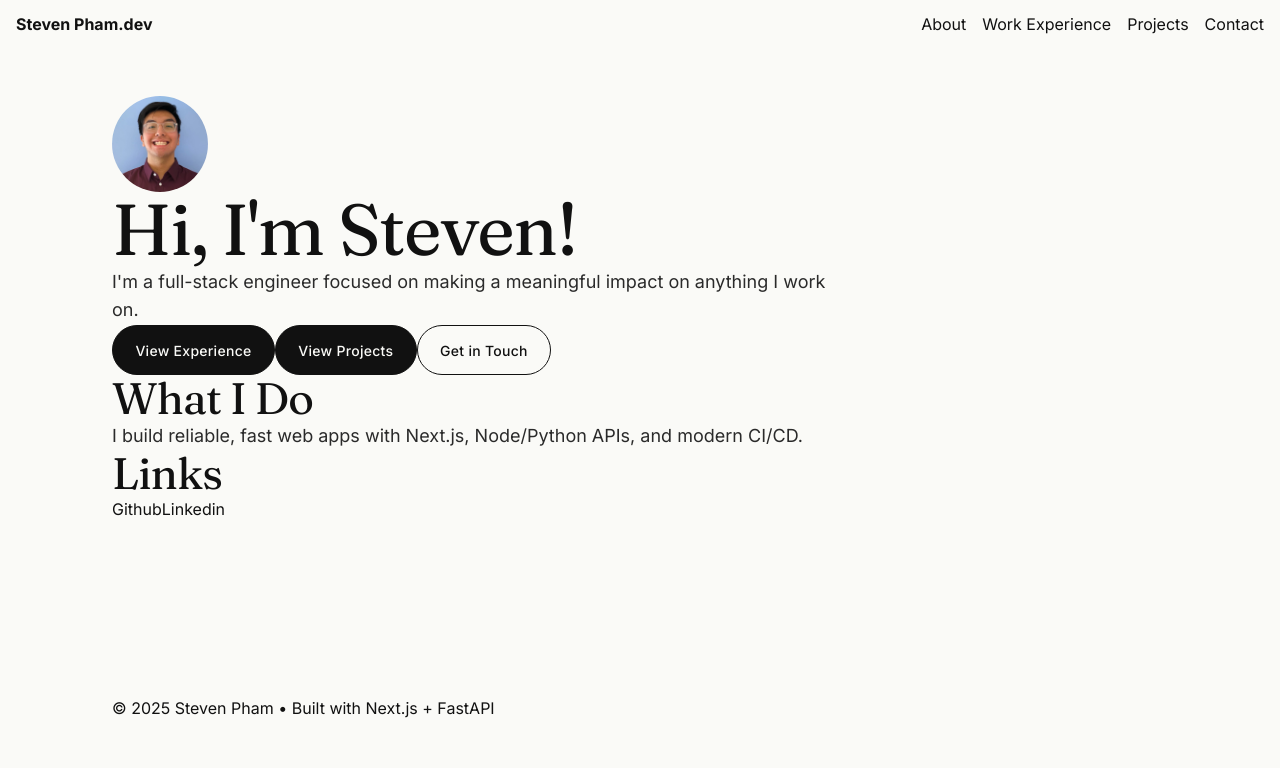
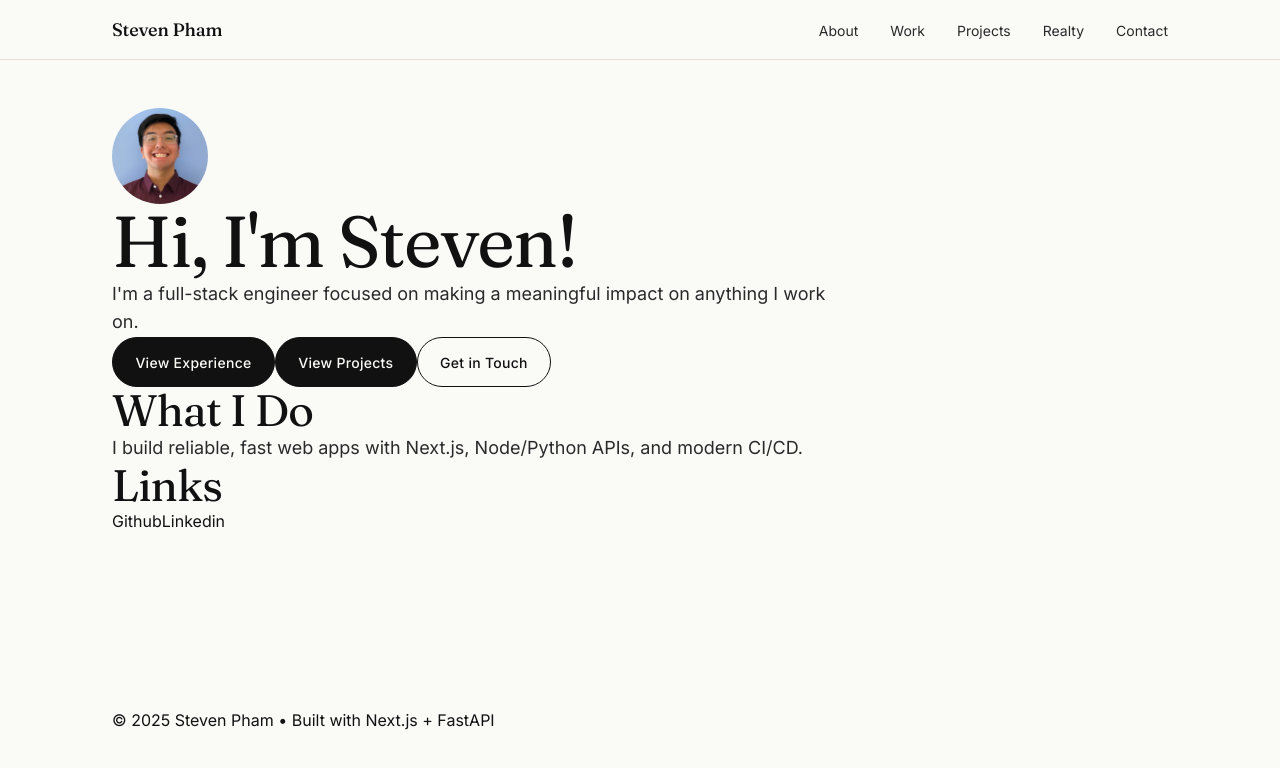
Before and after one commit to xStevenTP/personal-website, a Next.js app in the folder src/frontend/: page / in a window 1280 px wide. Shown: the top 768 px of the page. Built offline with nearby package versions, Linux system fonts and the light colour scheme.

Commit message:
feat(navbar): editorial sticky nav with mobile menu and Realty link

```diff
--- a/src/frontend/components/Navbar.tsx
+++ b/src/frontend/components/Navbar.tsx
@@ -1,18 +1,48 @@
 'use client';
 import Link from 'next/link';
+import { usePathname } from 'next/navigation';
+import { useState } from 'react';
 import styles from '../styles/navbar.module.scss';
 
+const links = [
+  { href: '/about', label: 'About' },
+  { href: '/experience', label: 'Work' },
+  { href: '/projects', label: 'Projects' },
+  { href: '/realty', label: 'Realty' },
+  { href: '/contact', label: 'Contact' },
+];
+
 export default function Navbar() {
+  const pathname = usePathname();
+  const [open, setOpen] = useState(false);
+
   return (
-    <nav className={styles.nav}>
+    <nav className={styles.nav} aria-label="Primary">
       <div className={styles.inner}>
-        <Link href="/" className={styles.logo}>Steven Pham.dev</Link>
-        <div className={styles.links}>
-          <Link href="/about">About</Link>
-          <Link href="/experience">Work Experience</Link>
-          <Link href="/projects">Projects</Link>
-          <Link href="/contact">Contact</Link>
-        </div>
+        <Link href="/" className={styles.logo} onClick={() => setOpen(false)}>
+          Steven&nbsp;Pham
+        </Link>
+        <button
+          className={styles.menuBtn}
+          aria-expanded={open}
+          aria-label="Toggle menu"
+          onClick={() => setOpen(o => !o)}
+        >
+          <span /><span /><span />
+        </button>
+        <ul className={`${styles.links} ${open ? styles.open : ''}`}>
+          {links.map(l => (
+            <li key={l.href}>
+              <Link
+                href={l.href}
+                onClick={() => setOpen(false)}
+                aria-current={pathname === l.href ? 'page' : undefined}
+              >
+                {l.label}
+              </Link>
+            </li>
+          ))}
+        </ul>
       </div>
     </nav>
   );
--- a/src/frontend/styles/navbar.module.scss
+++ b/src/frontend/styles/navbar.module.scss
@@ -1,6 +1,71 @@
-@use "./variables" as *;
+@use '../styles/mixins' as *;
 
-.nav { background: var(--bg); }
-.inner { display: flex; justify-content: space-between; padding: .75rem 1rem; }
-.logo { font-weight: bold; text-decoration: none; }
-.links { display: flex; gap: 1rem; }
+.nav {
+  position: sticky;
+  top: 0;
+  z-index: 50;
+  background: color-mix(in srgb, var(--bg) 88%, transparent);
+  backdrop-filter: saturate(180%) blur(12px);
+  border-bottom: 1px solid var(--rule);
+}
+.inner {
+  @include container;
+  display: flex;
+  align-items: center;
+  justify-content: space-between;
+  padding-block: var(--space-4);
+}
+.logo {
+  font-family: var(--font-display-stack);
+  font-size: var(--fs-md);
+  font-weight: 500;
+  letter-spacing: -0.01em;
+}
+.links {
+  display: flex;
+  gap: var(--space-8);
+  list-style: none;
+  margin: 0;
+  padding: 0;
+
+  a {
+    font-size: var(--fs-sm);
+    color: var(--ink-soft);
+    transition: color var(--dur-fast) var(--ease-out);
+    &:hover { color: var(--ink); }
+    &[aria-current='page'] { color: var(--ink); border-bottom: 1px solid var(--accent); padding-bottom: 2px; }
+    @include focus-ring;
+  }
+}
+.menuBtn {
+  display: none;
+  background: none;
+  border: none;
+  cursor: pointer;
+  width: 32px;
+  height: 32px;
+  flex-direction: column;
+  justify-content: space-between;
+  padding: 6px 0;
+
+  span { display: block; width: 100%; height: 1.5px; background: var(--ink); transition: transform var(--dur-fast) var(--ease-out); }
+}
+
+@media (max-width: 720px) {
+  .menuBtn { display: flex; }
+  .links {
+    position: absolute;
+    top: 100%;
+    left: 0; right: 0;
+    flex-direction: column;
+    background: var(--bg);
+    border-bottom: 1px solid var(--rule);
+    padding: var(--space-6) var(--gutter);
+    gap: var(--space-4);
+    transform: translateY(-8px);
+    opacity: 0;
+    pointer-events: none;
+    transition: opacity var(--dur-fast) var(--ease-out), transform var(--dur-fast) var(--ease-out);
+  }
+  .links.open { transform: none; opacity: 1; pointer-events: auto; }
+}
```
